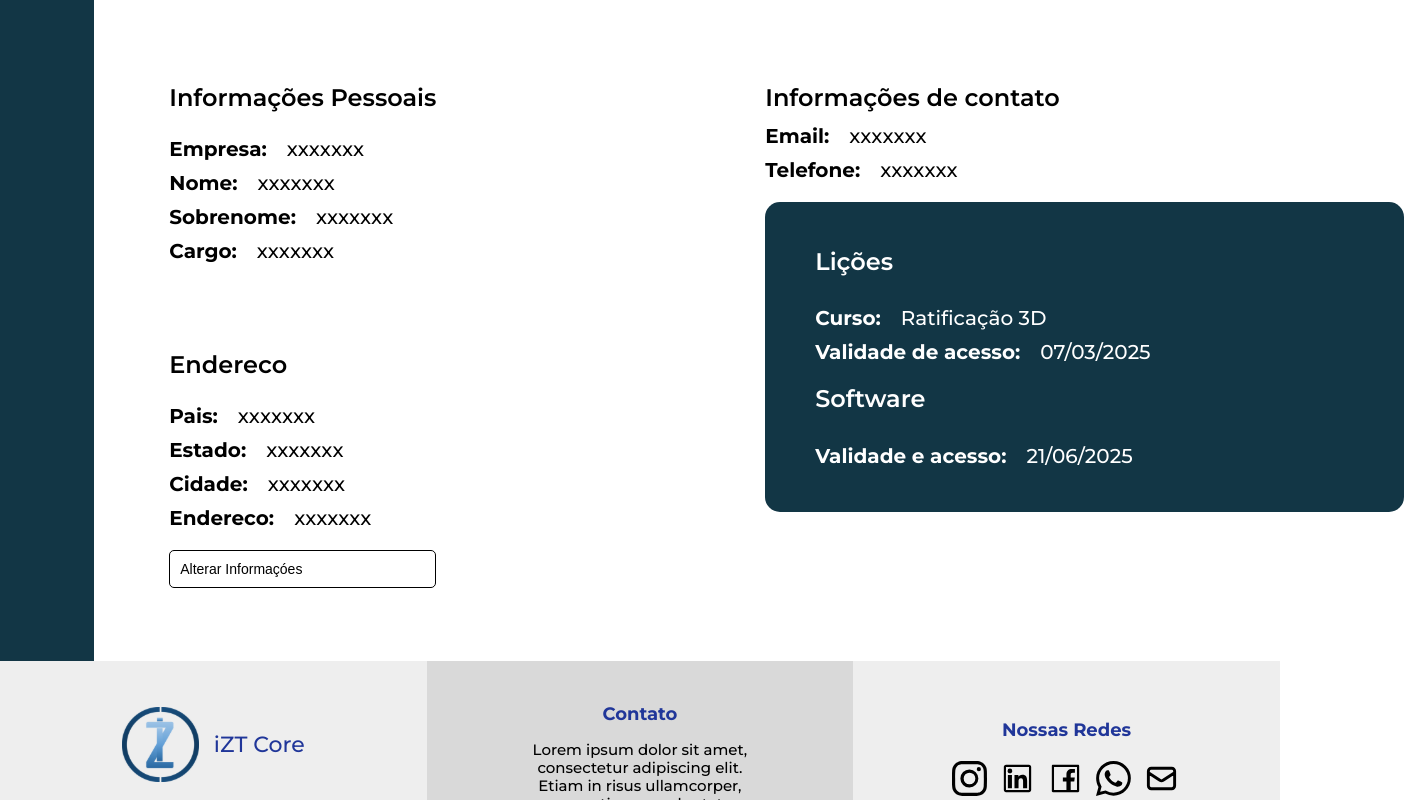
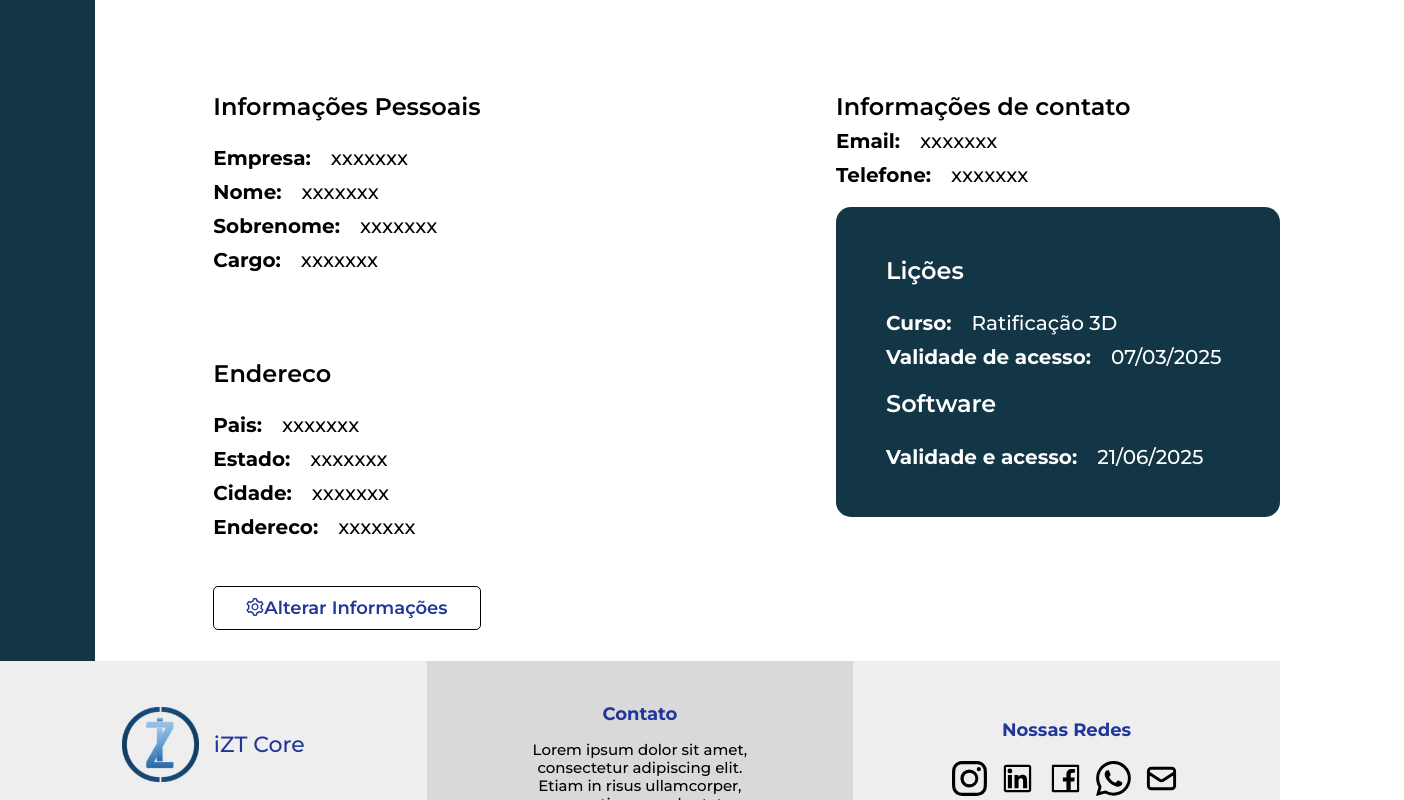
Before and after one commit to cpejr/IZT-web-frontend, a React (Vite) app: page /perfil in a window 1280 px wide. Shown: the part 280-1080 px from the top of the page, 1404 px wide, since content can reach past the window. Built offline with nearby package versions, Linux system fonts and the light colour scheme.

Commit message:
feat: button icon, css changes and modal file created

```diff
--- a/src/pages/Profile/Profile.jsx
+++ b/src/pages/Profile/Profile.jsx
@@ -1,3 +1,5 @@
+import React from 'react';
+import { SettingOutlined } from '@ant-design/icons';
 import {
   Container,
   Page,
@@ -67,7 +69,10 @@ function Profile() {
                 </Info>
               </Infos>
             </Address>
-            <ChangeInfo>Alterar Informaçóes</ChangeInfo>
+            <ChangeInfo>
+              <SettingOutlined />
+              Alterar Informações
+            </ChangeInfo>
           </FirstColumn>
           <SecondColumn>
             <Contact>
--- a/src/pages/Profile/Styles.js
+++ b/src/pages/Profile/Styles.js
@@ -19,7 +19,6 @@ export const Body = styled.div`
   align-items: center;
   margin-top: 5%;
   margin-bottom: 10%;
-  padding-left: 7%;
   width: 100%;
   height: auto;
   @media (max-width: 700px) {
@@ -143,6 +142,7 @@ export const Infos = styled.div`
 
 export const Info = styled.div`
   display: flex;
+  justify-content: stretch;
   gap: 20px;
   h1 {
     font-family: 'Montserrat';
@@ -186,7 +186,9 @@ export const Address = styled.div`
     color: #000000;
   }
 `;
-export const ChangeInfo = styled.p`
+export const ChangeInfo = styled.button`
+  /* display: flex;
+  justify-content: stretch; */
   padding: 10px;
   gap: 10px;
 
@@ -195,19 +197,13 @@ export const ChangeInfo = styled.p`
 
   border: 1px solid #000000;
   border-radius: 5px;
-  h3 {
-    font-family: 'Montserrat';
-    font-style: normal;
-    font-weight: 600;
-    font-size: 18px;
-    line-height: 22px;
+  background-color: transparent;
+  margin-top: 10%;
 
-    display: flex;
-    align-items: center;
-    text-align: center;
-
-    color: #203699;
-  }
+  font-family: ${(props) => props.theme.fonts.montserrat};
+  font-size: 18px;
+  font-weight: 600;
+  color: ${(props) => props.theme.colors.blue};
 `;
 export const Contact = styled.p`
   gap: 20px;
@@ -231,7 +227,7 @@ export const Lessons = styled.p`
   white-space: nowrap;
   gap: 20px;
 
-  width: 639px;
+  max-width: 639px;
   height: auto;
   max-height: 310px;
 
```
Also changed, not shown: src/components/features/ChangeUserDataModal/ChangeUserDataModal.jsx (added, +9 -0 lines), src/components/features/ChangeUserDataModal/Styles.js (added), 1 other file (tests, documents, lock files or other folders).
